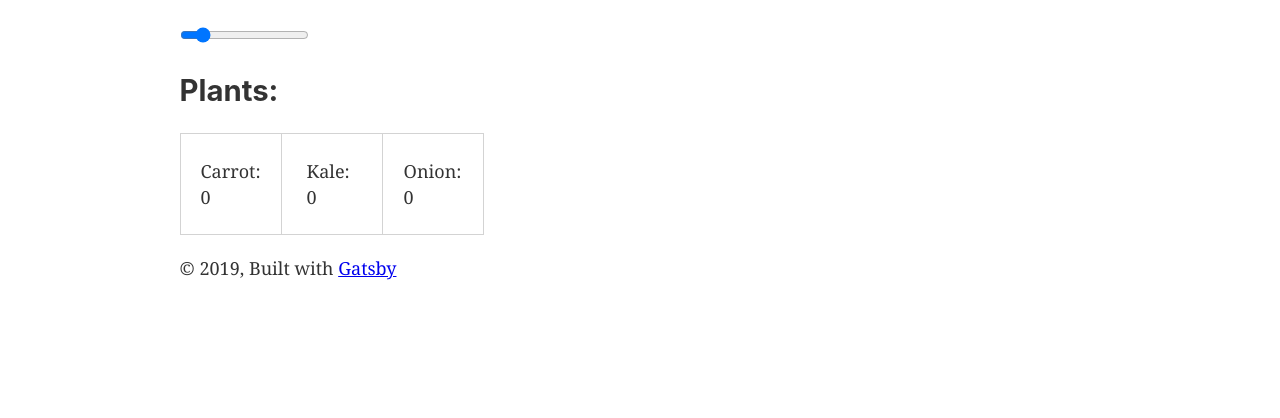
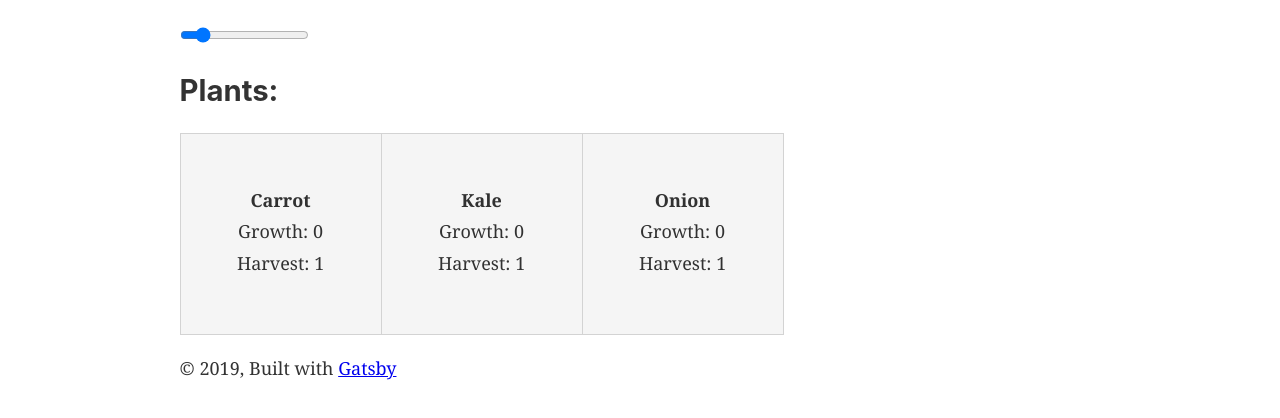
Before and after one commit to danieladler/garden-journal-gatsby, a Gatsby site: page / in a window 1280 px wide. Shown: the part 164-582 px from the top of the page. Built offline with nearby package versions, Linux system fonts and the light colour scheme; Gatsby itself is replaced by a stand-in of ours.

Commit message:
change square's opacity as harvest window closes

```diff
--- a/src/components/listItem.js
+++ b/src/components/listItem.js
@@ -4,7 +4,7 @@ import "../scss/grid.scss";
 
 const ListItem = (props) => {
 
-  const { data, pctGrowth } = props;
+  const { data, pctGrowth, endOfHarvest } = props;
 
   return (
     <AppContext.Consumer>
@@ -12,9 +12,19 @@ const ListItem = (props) => {
         <>
           <div className="grid-item" onClick={() => {context.setFeaturedPost(data.frontmatter)}}>
             <div className="grid-item__content">
-              {data.frontmatter.title}: { pctGrowth }
+              {/* TODO: just show pctGrowth on hover */}
+              <p><strong>{data.frontmatter.title}</strong></p>
+              <p>Growth: { pctGrowth }</p>
+              <p>Harvest: { endOfHarvest }</p>
             </div>
-            <div className="grid-item__growth" style={{width: `${pctGrowth * 100}%`, height: `${pctGrowth * 100}%`}}/>
+            <div
+              className="grid-item__growth"
+              style={{
+                width: `${pctGrowth * 100}%`,
+                height: `${pctGrowth * 100}%`,
+                opacity: `${endOfHarvest}`
+              }}
+            />
           </div>
         </>
       )}
--- a/src/components/listing.js
+++ b/src/components/listing.js
@@ -28,7 +28,7 @@ const Listing = () => {
   let plantGrowthList = allMarkdownRemark.edges.map(({node}, i) => {
     return (
       <div className="grid-item-ctnr" key={i}>
-        <ListItem data={node} pctGrowth={appContext.getPlantGrowth(node)}/>
+        <ListItem data={node} pctGrowth={appContext.getPlantGrowth(node)} endOfHarvest={appContext.getPlantHarvest(node)} />
       </div>
     )
   })
--- a/src/context/AppContext.js
+++ b/src/context/AppContext.js
@@ -46,6 +46,21 @@ class AppProvider extends Component {
     return pctGrowth
   }
 
+  getPlantHarvest = (node) => {
+    let plantedDateInt = moment(node.frontmatter.plantedDate).format('DDD')
+    let firstHarvestInt = parseInt(plantedDateInt) + node.frontmatter.daysToHarvest
+    let lastHarvestInt = firstHarvestInt + node.frontmatter.harvestWindow
+    let pctHarvestable = ((lastHarvestInt - this.state.dateInt) / node.frontmatter.harvestWindow).toFixed(2)
+
+    if (pctHarvestable <= 0) {
+      return 0
+    } else if (pctHarvestable >= 1) {
+      return 1
+    }
+
+    return pctHarvestable
+  }
+
   render() {
     const { children } = this.props
 
@@ -56,6 +71,7 @@ class AppProvider extends Component {
           setFeaturedPost: this.setFeaturedPost,
           handleSliderChange: this.handleSliderChange,
           getPlantGrowth: this.getPlantGrowth,
+          getPlantHarvest: this.getPlantHarvest,
         }}
       >
         {children}
--- a/src/scss/grid.scss
+++ b/src/scss/grid.scss
@@ -13,12 +13,13 @@
 
 .grid-item {
   align-items: center;
+  background-color: whitesmoke;
   cursor: pointer;
   display: flex;
-  height: 100px;
+  height: 200px;
   justify-content: center;
   position: relative;
-  width: 100px;
+  width: 200px;
 
   &__content {
     left: 50%;
@@ -26,11 +27,19 @@
     top: 50%;
     transform: translate(-50%, -50%);
     z-index: 1;
+
+    // TEMP
+    width: 80%;
+    text-align: center;
+
+    p {
+      margin-bottom: 5px;
+    }
+    // TEMP
   }
 
   &__growth {
-    background-color: palegreen;
-    opacity: 0.5;
+    background-color: mediumseagreen;
     z-index: 0;
   }
 }
```
